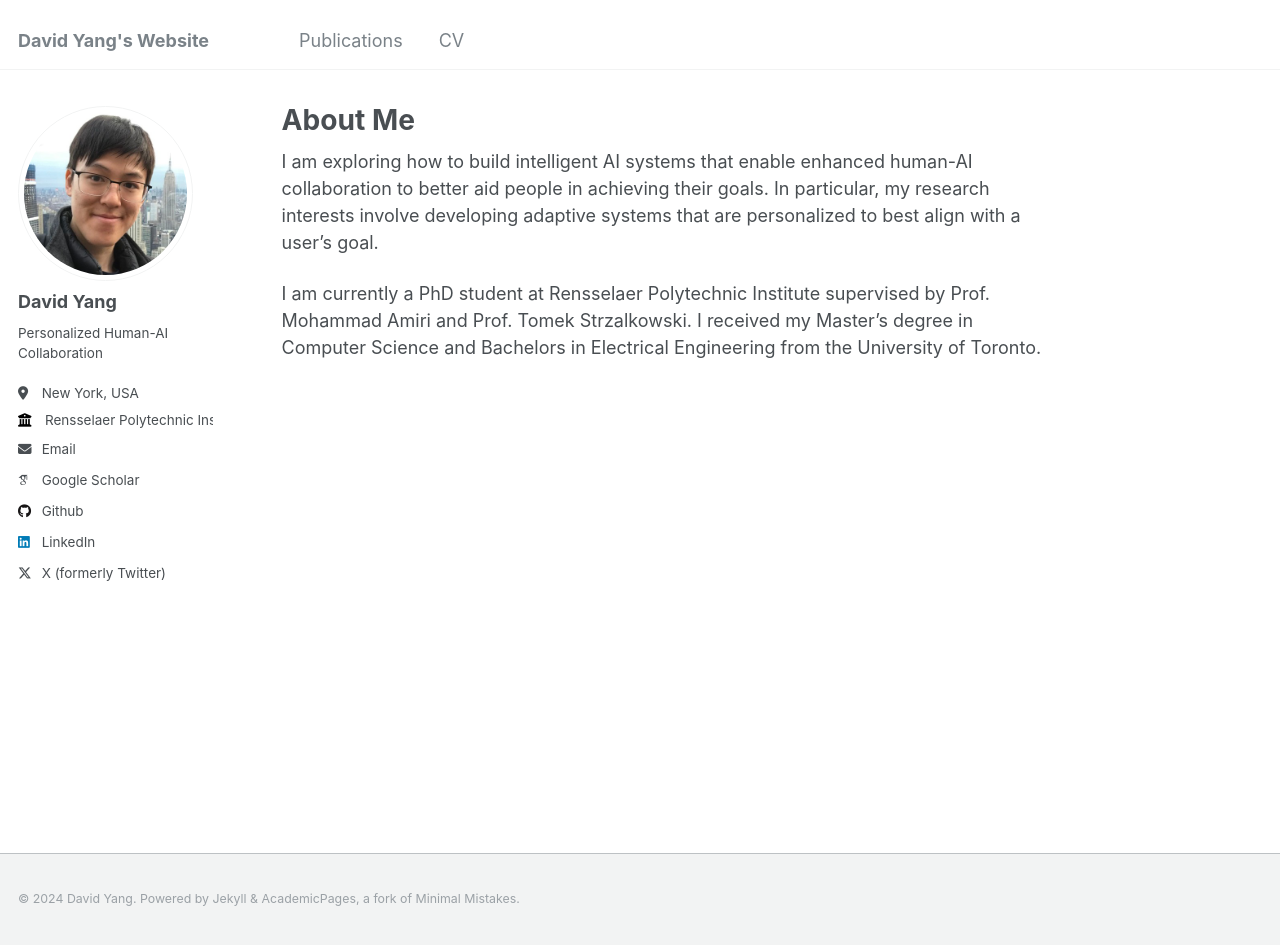
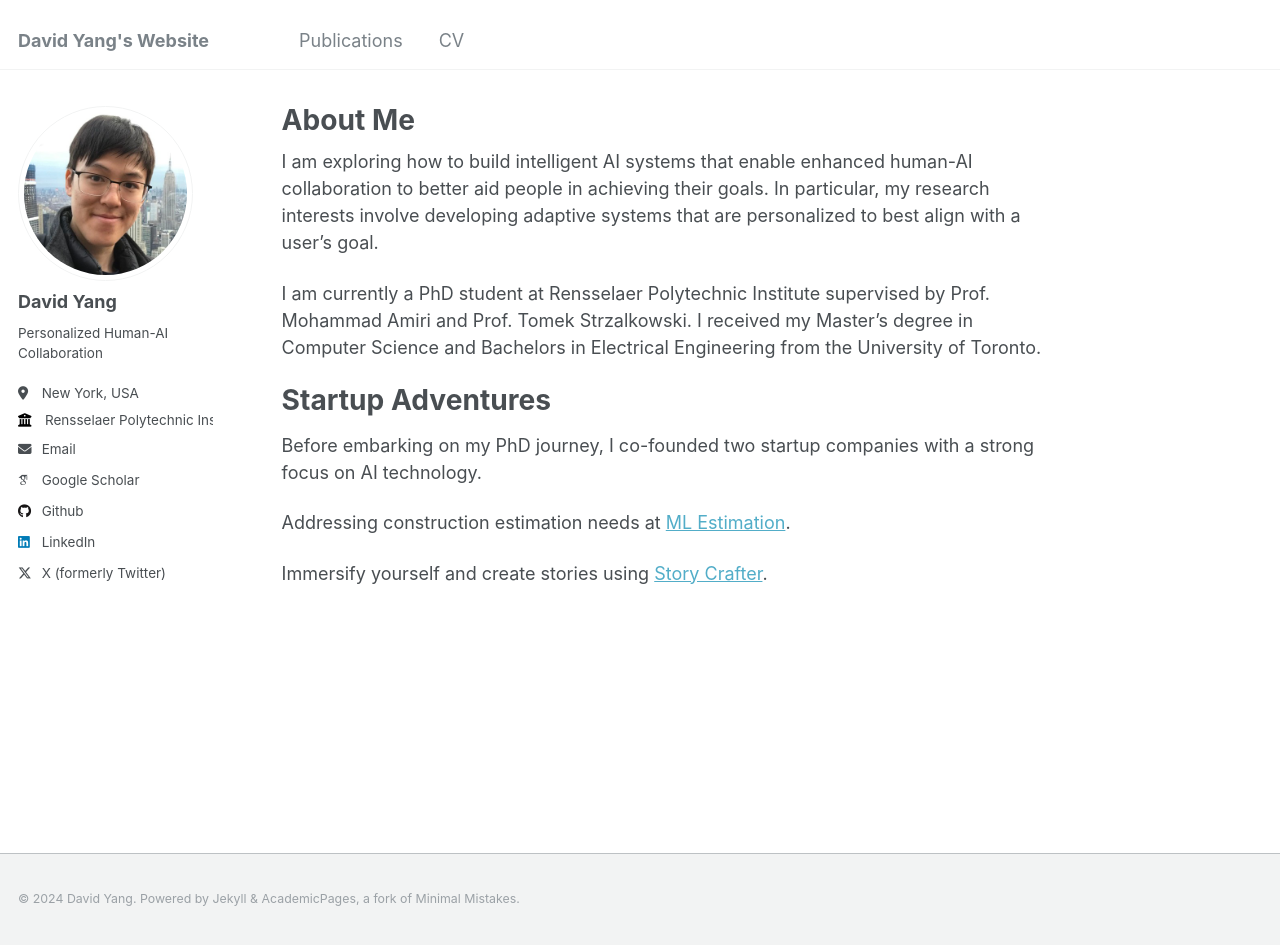
Before and after one commit to Davidhy514/davidhy.github.io, a Jekyll site: the page built from _pages/about.md, in a window 1280 px wide and 945 px high. Built offline with Jekyll 4.4.1, drawn with Linux system fonts in a browser that asks for light colours; some web fonts are replaced.

Commit message:
Update about.md

```diff
--- a/_pages/about.md
+++ b/_pages/about.md
@@ -9,3 +9,11 @@ redirect_from:
 I am exploring how to build intelligent AI systems that enable enhanced human-AI collaboration to better aid people in achieving their goals. In particular, my research interests involve developing adaptive systems that are personalized to best align with a user's goal.
 
 I am currently a PhD student at Rensselaer Polytechnic Institute supervised by Prof. Mohammad Amiri and Prof. Tomek Strzalkowski. I received my Master's degree in Computer Science and Bachelors in Electrical Engineering from the University of Toronto.
+
+Startup Adventures
+====
+Before embarking on my PhD journey, I co-founded two startup companies with a strong focus on AI technology.
+
+Addressing construction estimation needs at [ML Estimation](https://mlestimation.com/).
+
+Immersify yourself and create stories using [Story Crafter](https://storycrafter.ai/).
```
